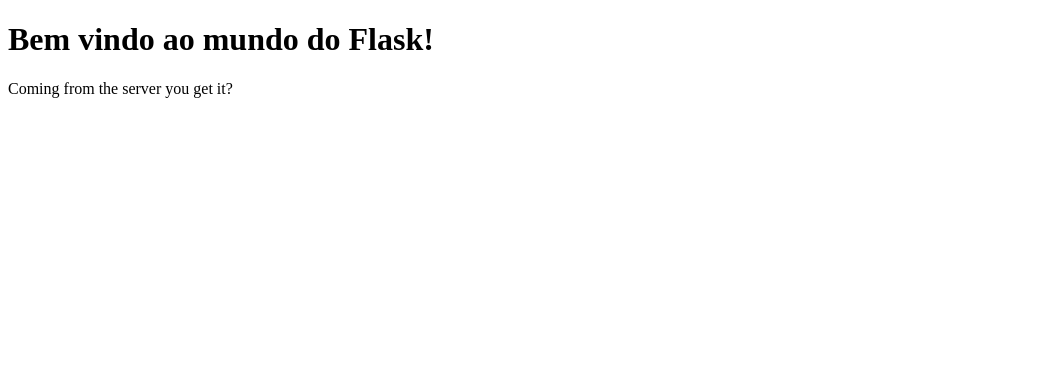
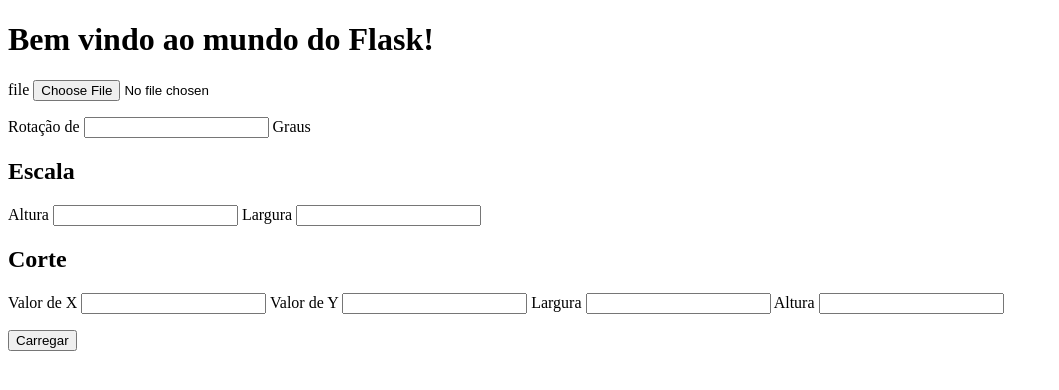
Before and after one commit to paulocuambe/mexe, a Flask app: page / in a window 1280 px wide. Shown: the top 390 px of the page, without its empty margins (0-1059 px from the left). Run offline with Flask 2, Linux system fonts and the light colour scheme; some libraries are stand-ins or nearby versions.

Commit message:
upload and manipulate image

```diff
--- /dev/null
+++ b/forms.py
@@ -0,0 +1,14 @@
+from flask_wtf import FlaskForm
+from wtforms import SubmitField, StringField
+from flask_wtf.file import FileField, FileRequired, FileAllowed
+
+class FileForm(FlaskForm):
+  image = FileField("file", validators=[FileRequired(), FileAllowed(['png', 'jpg', 'jpeg'], 'formato incorrecto')])
+  rotation = StringField("Rotação de")
+  left = StringField("Valor de X")
+  right = StringField("Largura")
+  top = StringField("Valor de Y")
+  down = StringField("Altura")
+  height = StringField("Altura")
+  width = StringField("Largura")
+  submit = SubmitField('Carregar')
--- a/run.py
+++ b/run.py
@@ -1,10 +1,66 @@
-from flask import Flask, render_template
+from flask import Flask, render_template, flash, url_for, redirect
+from forms import FileForm
+from PIL import Image
 
 app = Flask(__name__)
+app.secret_key = "ajsnjasnasj"
 
 if __name__ == "main":
     app.debug(True)
 
-@app.route('/')
+
+@app.route('/', methods=["GET", "POST"])
 def home():
-    return render_template('index.html', test_var="Coming from the server you get it?")
+    form = FileForm()
+    if form.validate_on_submit():
+        errors = []
+
+        form_top = int(form.top.data) if form.top.data else 0
+        form_down = int(form.down.data) if form.down.data else 0
+        form_right = int(form.right.data) if form.right.data else 0
+        form_left = int(form.left.data) if form.left.data else 0
+
+        image = Image.open(form.image.data)
+        width, height = image.size
+        # image = image.crop((100, 20, 300, 200))
+        # image = image.resize((200, 400))
+        # image = image.rotate(180)
+        # image.save("somme-sasa.png")
+
+        form_rotation = int(form.rotation.data) if form.rotation.data else 0
+        form_height = int(form.height.data) if form.height.data else height
+        form_width = int(form.width.data) if form.width.data else width
+
+        if errors:
+            flash(errors, category="file_upload")
+            return redirect(url_for('home'))
+        else:
+            print("ELSE")
+            crop = (form_left, form_top, form_right, form_down)
+            scale = (form_width, form_height)
+            image = treat_image(image,
+                                rotation=form_rotation,
+                                scale=scale,
+                                crop=crop)
+            image.show()
+            flash("Manipulação da imagem feita com sucesso", "success")
+            return redirect(url_for('home'))
+    return render_template('index.html', form=form)
+
+
+#   rotate, left, right, top, down, height, width, submit
+def treat_image(image, rotation, scale=(), crop=()):
+    if len(crop) == 4 and crop[0] and crop[1] and crop[2] and crop[3]:
+        print("CROPS")
+        image = image.crop(crop)
+
+    if rotation:
+        print("ROTATES")
+        print(rotation)
+        image = image.rotate(rotation)
+
+    if len(scale) == 2:
+        print("SCALES")
+        image = image.resize(scale)
+
+    return image
--- a/templates/index.html
+++ b/templates/index.html
@@ -8,6 +8,38 @@
   </head>
   <body>
     <h1>Bem vindo ao mundo do Flask!</h1>
+    <form action="" method="post" enctype="multipart/form-data">
+      {{ form.csrf_token }} {% with messages = get_flashed_messages(category_filter=["file_upload"]) %} {% if messages
+      %} {% for message in messages %}
+      <p style="color: red">{{ message }}</p>
+      {% endfor %} {% endif %} {% endwith %}
+
+      <div>
+        <p>{{ form.image.label }} {{ form.image }}</p>
+        {% if form.image.errors %} {{ form.image.errors.pop() }} {% endif %}
+      </div>
+
+      <div>
+        <p>{{ form.rotation.label }} {{ form.rotation }} Graus</p>
+        {% if form.rotation.errors %} {{ form.rotation.errors.pop() }} {% endif %}
+      </div>
+
+      <div>
+        <h2>Escala</h2>
+        <p>{{ form.height.label }} {{ form.height }} {{ form.width.label }} {{ form.width }}</p>
+      </div>
+
+      <div>
+        <h2>Corte</h2>
+        <p>
+          {{ form.left.label }} {{ form.left }} {{ form.top.label }} {{ form.top }} {{ form.right.label }} {{ form.right
+          }} {{ form.down.label }} {{ form.down }}
+        </p>
+      </div>
+
+      {{ form.submit }}
+    </form>
+    <div></div>
     <p>{{ test_var }}</p>
   </body>
 </html>
```
Also changed, not shown: main.py (+6 -4 lines), somme-sasa.png (added).
